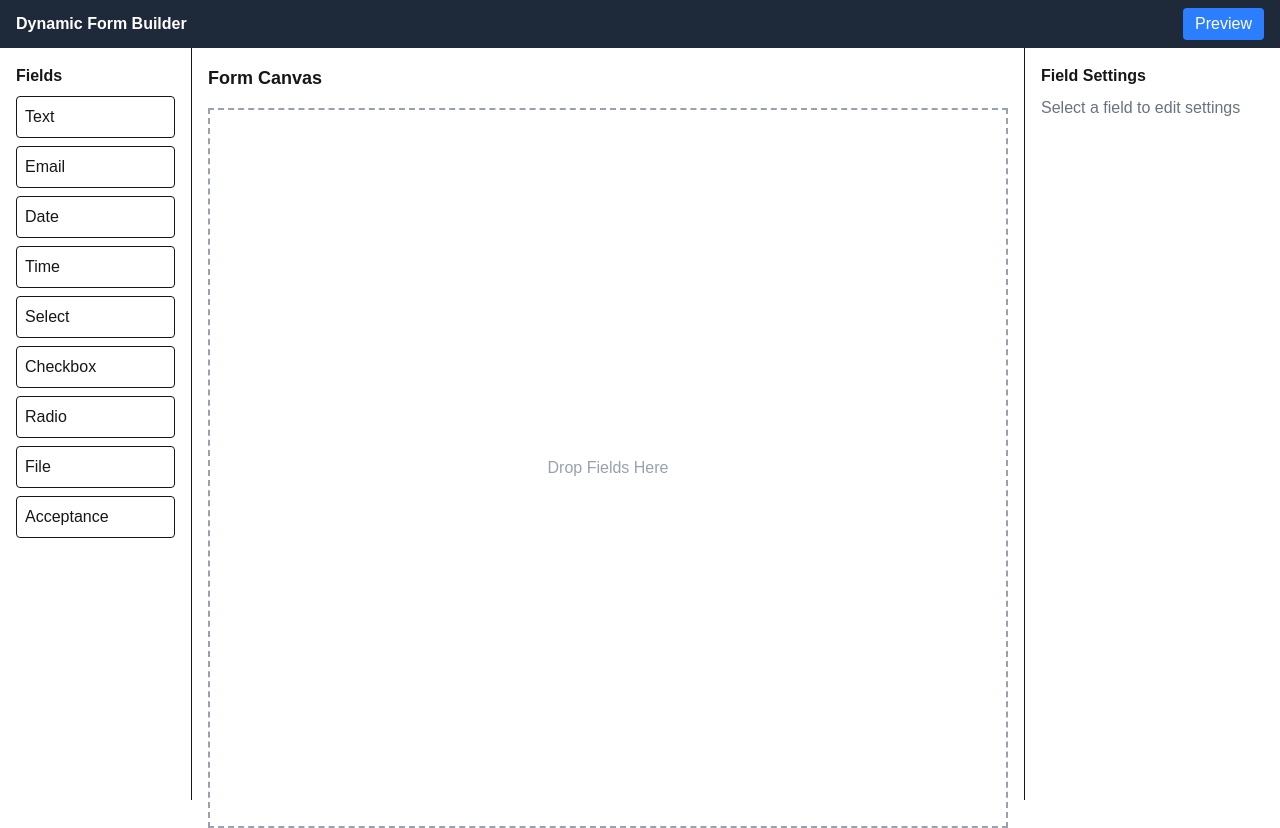
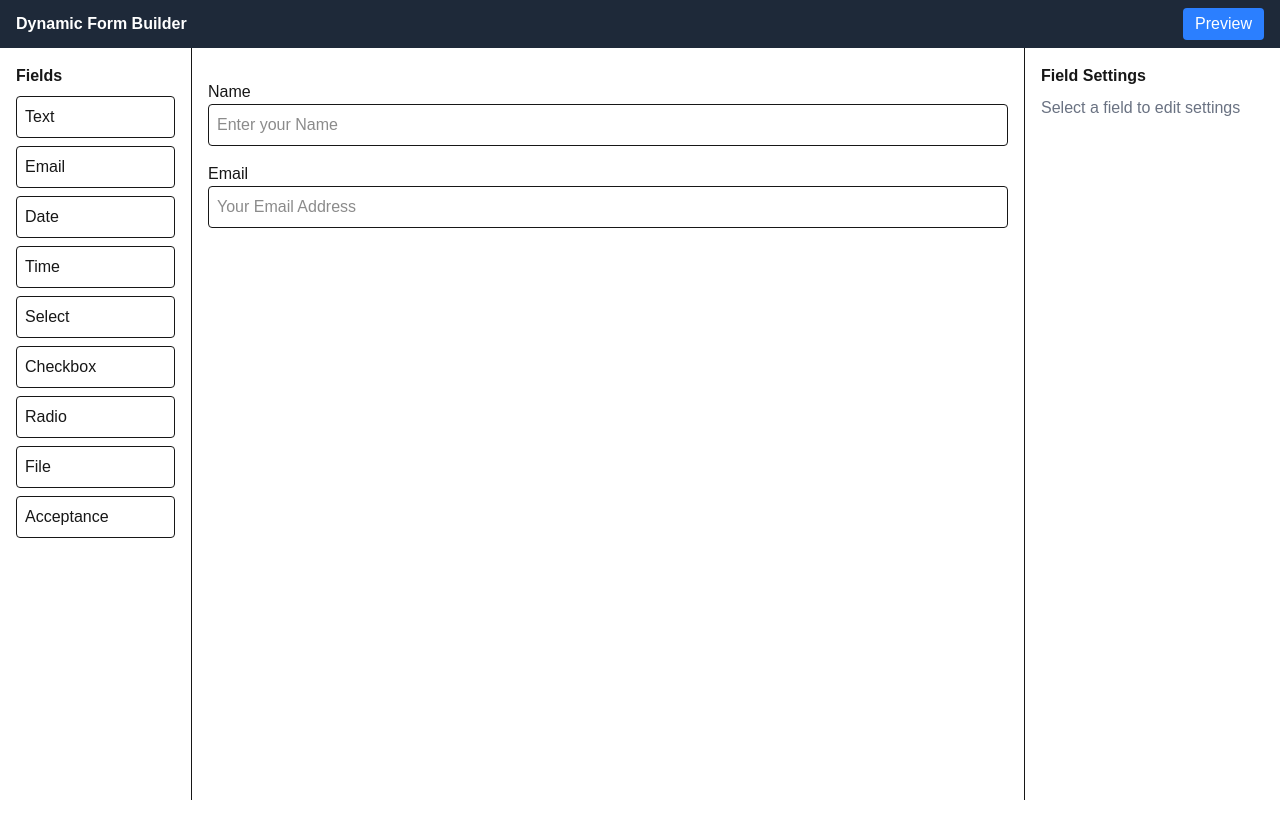
Before and after one commit to AyshaUrmi0/dynamic_form_builder, a Next.js app: page / in a window 1280 px wide. After the commit the page ends 800 px from the top, so only its background shows below. Built offline with nearby package versions, Linux system fonts and the light colour scheme.

Commit message:
added two json input for testing.

```diff
--- a/app/page.tsx
+++ b/app/page.tsx
@@ -3,6 +3,7 @@ import Navbar from "@/component/Navbar";
 import SidebarLeft from "@/component/SidebarLeft";
 import SidebarRight from "@/component/SidebarRight";
 
+import formData from "@/data/formSchema.json"
 
 export default function Home() {
   return (
@@ -16,7 +17,7 @@ export default function Home() {
         <SidebarLeft />
 
         {/* Canvas */}
-        <FormCanvas />
+        <FormCanvas  formData={formData} />
 
         {/* Right Sidebar */}
         <SidebarRight />
--- a/component/FormCanvas.tsx
+++ b/component/FormCanvas.tsx
@@ -1,10 +1,44 @@
-export default function FormCanvas() {
+interface Field {
+  id: string
+  label: string
+  type: string
+  placeholder?: string
+}
+
+interface FormData {
+  title: string
+  fields: Field[]
+}
+
+export default function FormCanvas({ formData }: { formData: FormData }) {
   return (
-    <main className="flex-1 p-4 ">
-      <h2 className="text-lg font-semibold mb-4">Form Canvas</h2>
-      <div className="border-2 border-dashed h-full flex items-center justify-center text-gray-400">
-        Drop Fields Here
-      </div>
-    </main>
+    <div className="flex-1 p-4  ">
+      <h2 className="text-xl font-bold mb-4">{formData.title}</h2>
+
+      <form className="space-y-4">
+        {formData.fields.map((field) => (
+          <div key={field.id} className="flex flex-col">
+            <label htmlFor={field.id} className="font-medium">
+              {field.label}
+            </label>
+
+            {field.type === "textarea" ? (
+              <textarea
+                id={field.id}
+                placeholder={field.placeholder}
+                className="border rounded p-2"
+              />
+            ) : (
+              <input
+                id={field.id}
+                type={field.type}
+                placeholder={field.placeholder}
+                className="border rounded p-2"
+              />
+            )}
+          </div>
+        ))}
+      </form>
+    </div>
   )
 }
```
Also changed, not shown: data/formSchema.json (renamed from data/schema.json).
